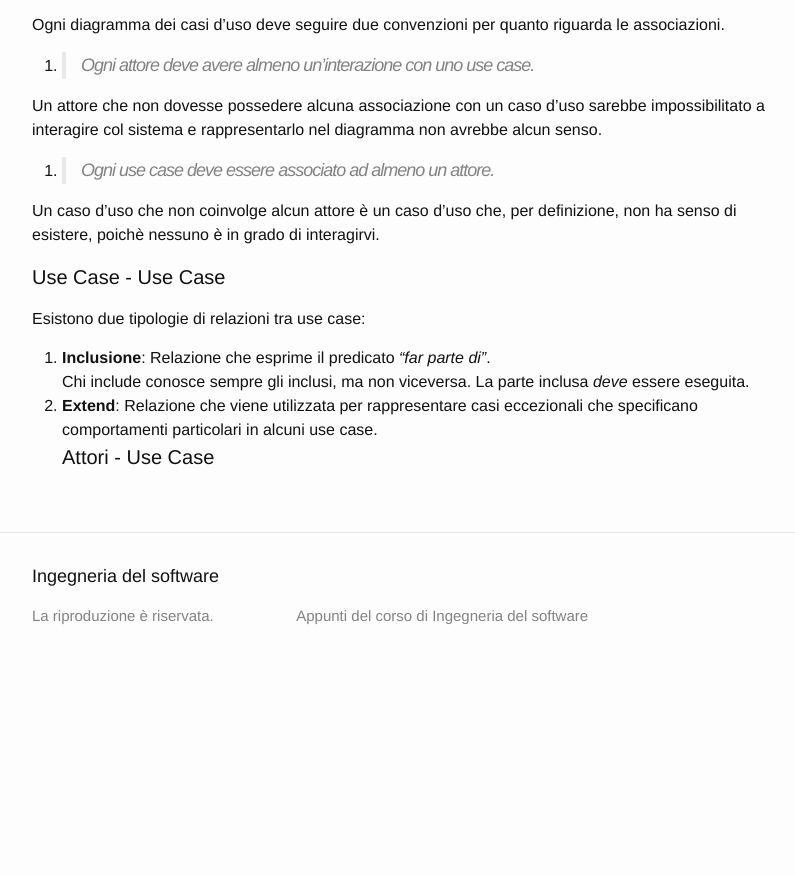
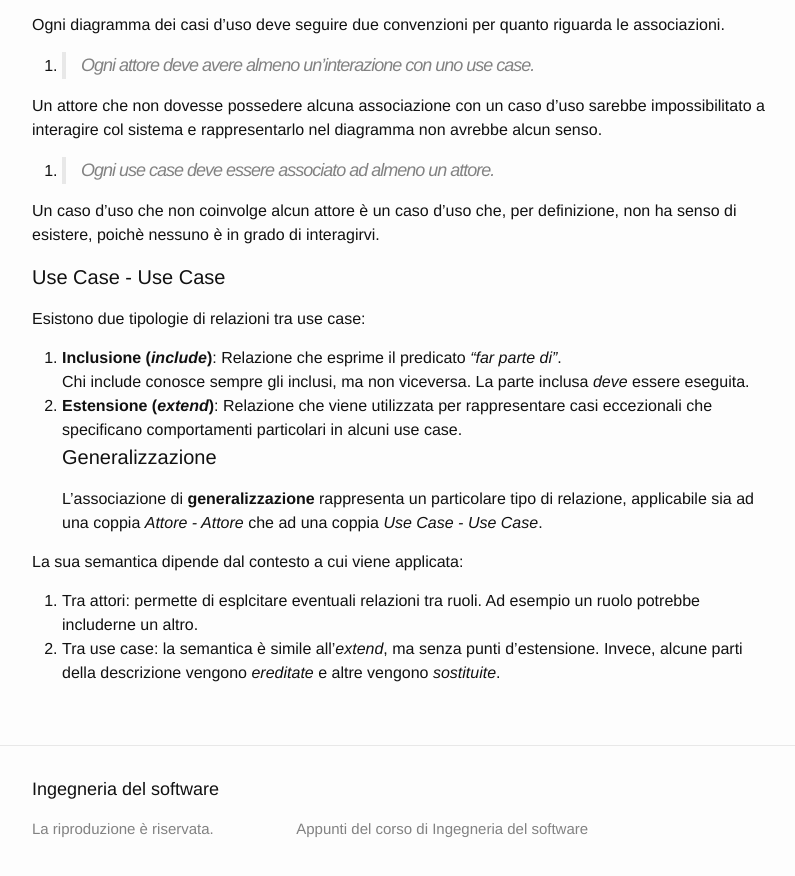
Before and after one commit to MarcoBuster/sweng, a Jekyll site: the page built from _posts/2022-11-21-UML.md, in a window 1280 px wide and 900 px high, scrolled down 3361 px. Shown: the top 876 px of the window, without its empty margins (238-1033 px from the left). Built offline with Jekyll 4.4.1, drawn with Linux system fonts in a browser that asks for light colours; the table of contents is made by our own code; before the commit the page ends 4048 px from its top, so only the background shows below that; some of the changed text lies outside the part shown.

Commit message:
Finish Use Case Diagram

```diff
--- a/_posts/2022-11-21-UML.md
+++ b/_posts/2022-11-21-UML.md
@@ -100,7 +100,12 @@ Un attore che non dovesse possedere alcuna associazione con un caso d'uso sarebb
 Un caso d'uso che non coinvolge alcun attore è un caso d'uso che, per definizione, non ha senso di esistere, poichè nessuno è in grado di interagirvi.
 #### <a name="assoc-ucuc"></a>Use Case - Use Case
 Esistono due tipologie di relazioni tra use case:
-1. **Inclusione**: Relazione che esprime il predicato *"far parte di"*. <br> Chi include conosce sempre gli inclusi, ma non viceversa.
+1. **Inclusione (*include*)**: Relazione che esprime il predicato *"far parte di"*. <br> Chi include conosce sempre gli inclusi, ma non viceversa.
 La parte inclusa *deve* essere eseguita.
-2. **Extend**: Relazione che viene utilizzata per rappresentare casi eccezionali che specificano comportamenti particolari in alcuni use case.
-#### Attori - Use Case
+2. **Estensione (*extend*)**: Relazione che viene utilizzata per rappresentare casi eccezionali che specificano comportamenti particolari in alcuni use case.
+#### Generalizzazione
+L'associazione di **generalizzazione** rappresenta un particolare tipo di relazione, applicabile sia ad una coppia *Attore - Attore* che ad una coppia *Use Case - Use Case*.
+
+La sua semantica dipende dal contesto a cui viene applicata:
+1. Tra attori: permette di esplcitare eventuali relazioni tra ruoli. Ad esempio un ruolo potrebbe includerne un altro.
+2. Tra use case: la semantica è simile all'*extend*, ma senza punti d'estensione. Invece, alcune parti della descrizione vengono *ereditate* e altre vengono *sostituite*.
```
